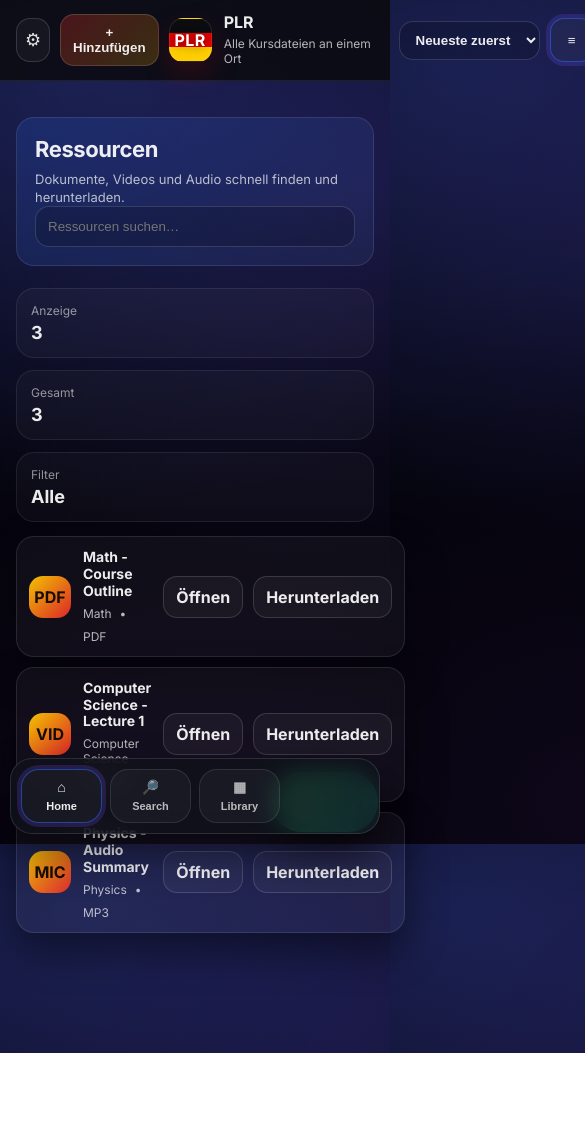
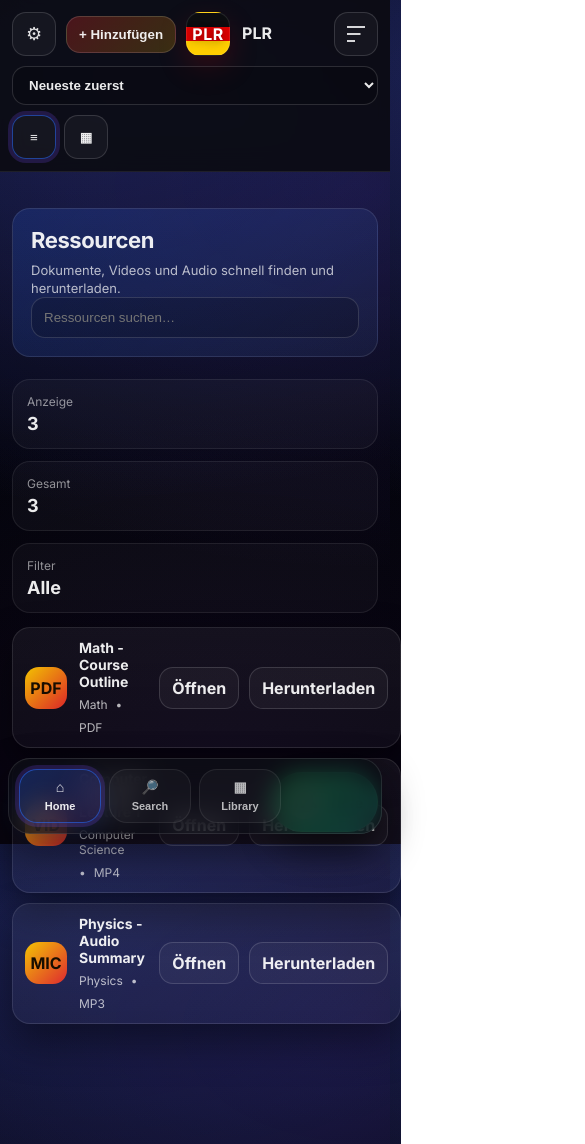
Before and after one commit to Tresor225-ci/pelerinsite_web, a website: page index.html in a window 390 px wide. Shown: the top 1144 px of the page, 585 px wide, since content can reach past the window. Before the commit the page ends 1053 px from the top, so only its background shows below. Drawn offline with Linux system fonts and the light colour scheme.

Commit message:
Add files via upload

```diff
--- a/styles.css
+++ b/styles.css
@@ -525,7 +525,7 @@ body {
   padding: 12px;
   border-radius: 18px;
   border: 1px solid rgba(255, 255, 255, 0.10);
-  background: rgba(255, 255, 255, 0.04);
+  background: linear-gradient(180deg, rgba(255, 255, 255, 0.05), rgba(255, 255, 255, 0.03));
   box-shadow: var(--shadow);
  }
 
@@ -575,8 +575,8 @@ body {
 .card {
   position: relative;
   border-radius: var(--radius);
-  background: linear-gradient(180deg, rgba(255, 255, 255, 0.06), rgba(255, 255, 255, 0.04));
-  border: 1px solid rgba(255, 255, 255, 0.10);
+  background: linear-gradient(180deg, rgba(255, 255, 255, 0.07), rgba(255, 255, 255, 0.035));
+  border: 1px solid rgba(255, 255, 255, 0.11);
   box-shadow: var(--shadow);
   overflow: hidden;
   transition: transform 160ms ease, border-color 160ms ease, background 160ms ease;
@@ -712,15 +712,15 @@ body {
   gap: 8px;
   padding: 10px;
   border-radius: 22px;
-  border: 1px solid rgba(255, 255, 255, 0.12);
-  background: rgba(15, 18, 26, 0.82);
+  border: 1px solid rgba(255, 255, 255, 0.10);
+  background: rgba(10, 12, 18, 0.72);
   backdrop-filter: blur(12px);
   box-shadow: var(--shadow);
  }
 
  .tab {
-  border: 1px solid rgba(255, 255, 255, 0.10);
-  background: rgba(255, 255, 255, 0.04);
+  border: 1px solid rgba(255, 255, 255, 0.08);
+  background: rgba(255, 255, 255, 0.03);
   color: var(--muted);
   border-radius: 18px;
   padding: 10px 8px;
@@ -729,12 +729,18 @@ body {
   gap: 6px;
   justify-items: center;
   font-weight: 900;
+  transition: transform 140ms ease, background 140ms ease, border-color 140ms ease, box-shadow 140ms ease;
+ }
+
+ .tab:active {
+  transform: translateY(1px);
  }
 
  .tab.is-active {
   color: var(--text);
   border-color: rgba(45, 108, 255, 0.55);
-  box-shadow: 0 0 0 4px var(--ring);
+  background: linear-gradient(135deg, rgba(45, 108, 255, 0.28), rgba(125, 76, 255, 0.16));
+  box-shadow: 0 0 0 4px var(--ring), 0 10px 24px rgba(45, 108, 255, 0.12);
  }
 
  .tab-ico {
@@ -970,6 +976,38 @@ body {
 }
 
 @media (max-width: 620px) {
+  .container {
+    width: calc(100% - 24px);
+  }
+
+  .topbar-inner {
+    flex-wrap: wrap;
+    gap: 10px;
+    padding: 12px 0;
+  }
+
+  .brand {
+    min-width: 0;
+    flex: 1;
+  }
+
+  .subtitle {
+    display: none;
+  }
+
+  .sort {
+    width: 100%;
+    order: 10;
+  }
+
+  .sort select {
+    width: 100%;
+  }
+
+  .view-toggle {
+    order: 11;
+  }
+
   .stats {
     grid-template-columns: 1fr;
   }
@@ -980,7 +1018,13 @@ body {
 
   .whatsapp-fab {
     right: 12px;
-    bottom: 12px;
+    bottom: calc(12px + env(safe-area-inset-bottom));
+  }
+
+  .tabbar {
+    bottom: calc(10px + env(safe-area-inset-bottom));
+    width: calc(100% - 16px);
+    padding: 10px;
   }
 
   .layout {
```
